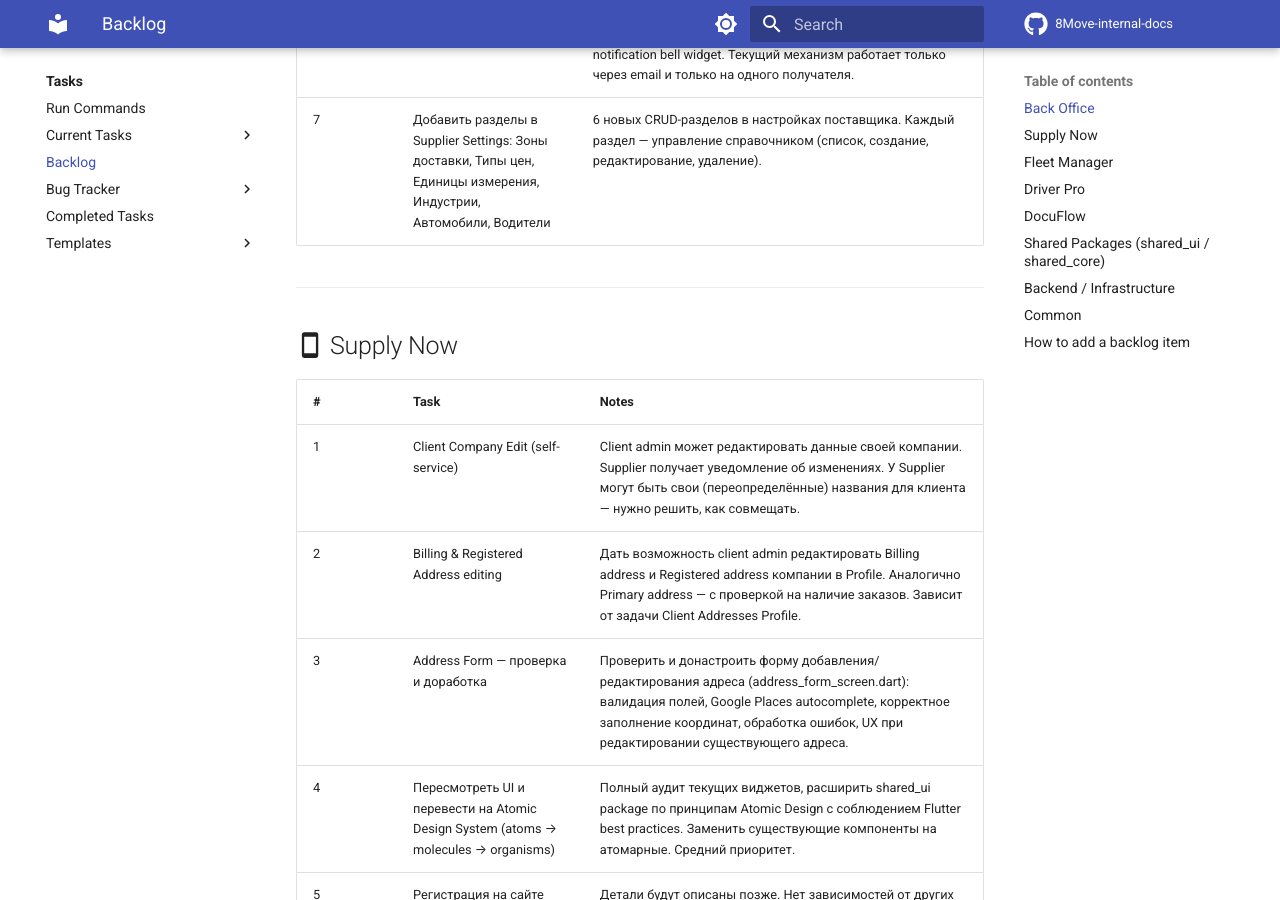
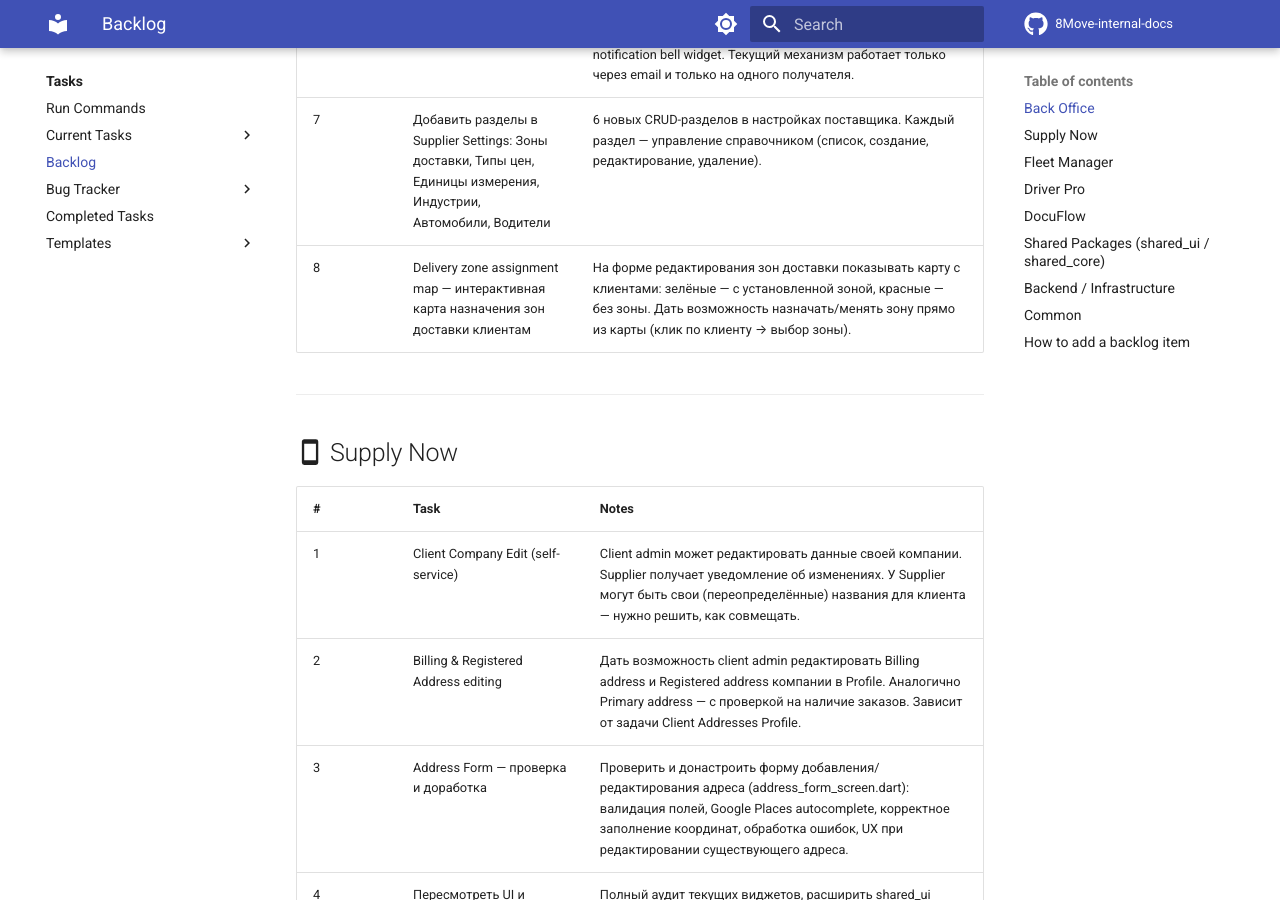
Before and after one commit to MaxShytov/8Move-internal-docs, an MkDocs documentation site: the page built from docs/tasks/backlog.md, in a window 1280 px wide and 900 px high, scrolled down 1371 px. Built offline with MkDocs 1.6.1 and Material for MkDocs 9.7.7, drawn with Linux system fonts in a browser that asks for light colours; comment, search, counter and statistics services are not loaded; part of the change alters nothing that is shown; some of the changed text lies outside the part shown.

Commit message:
backlog: add delivery zone assignment map to Back Office
Co-Authored-By: Claude Opus 4.6 <noreply@anthropic.com>

```diff
--- a/docs/tasks/backlog.md
+++ b/docs/tasks/backlog.md
@@ -2,7 +2,7 @@
 
 Ideas and planned tasks that are not yet in active development. When a task moves to active work, create a task card in [Current Tasks](current/index.md) and remove it from here.
 
-!!! info "Last updated: 2026-02-20"
+!!! info "Last updated: 2026-02-21"
 
 
 ---
@@ -18,6 +18,7 @@ Ideas and planned tasks that are not yet in active development. When a task move
 | 5 | Error reporting system: автоматическая и ручная отправка ошибок разработчикам | Два режима: 1) Кнопка "Send error report" в UI при ошибке 2) Auto-report в background (opt-in настройка в профиле). Отправлять максимум данных: error message, stack trace, DioException details, request/response, screen name, user context, app version. Канал доставки — минимум Email, возможно Sentry/Slack (продумать). Нужен backend endpoint для приёма reports. |
 | 6 | Notification system overhaul: multi-recipient order notifications с per-user channel preferences | Сейчас `order_notification_recipient` — один FK на SupplierUserLink. Нужно: 1) M2M вместо FK — множественный выбор получателей в Settings, 2) Per-user notification preferences: email, in-app (колокольчик в системе), browser push — каждый юзер настраивает свои каналы, 3) In-app notification center (bell icon + unread count), 4) Browser push via Web Push API / FCM. Backend: переделать `preferences.models`, `notifications/signals.py`, `NotificationService`. Flutter: UI настроек в Settings, notification bell widget. Текущий механизм работает только через email и только на одного получателя. |
 | 7 | Добавить разделы в Supplier Settings: Зоны доставки, Типы цен, Единицы измерения, Индустрии, Автомобили, Водители | 6 новых CRUD-разделов в настройках поставщика. Каждый раздел — управление справочником (список, создание, редактирование, удаление). |
+| 8 | Delivery zone assignment map — интерактивная карта назначения зон доставки клиентам | На форме редактирования зон доставки показывать карту с клиентами: зелёные — с установленной зоной, красные — без зоны. Дать возможность назначать/менять зону прямо из карты (клик по клиенту → выбор зоны). |
 
 ---
 
```
